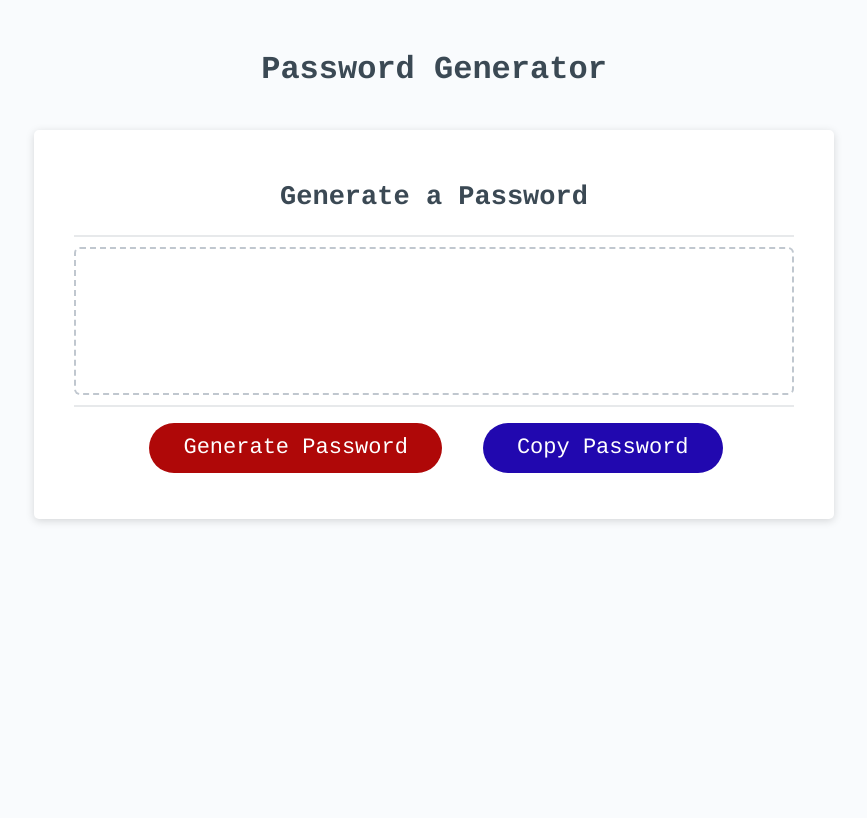
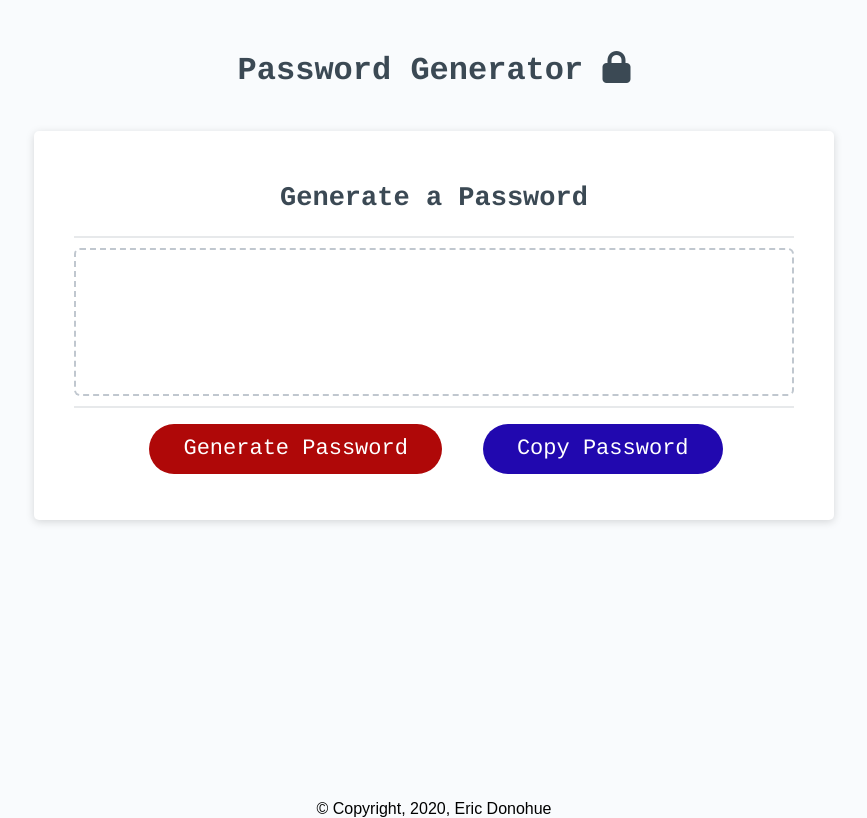
Before and after one commit to edonohue8/javascript-pw-generator, a plain HTML site: page index.html in a window 1280 px wide. Shown: the whole page, without its empty margins (206-1073 px from the left). Drawn offline with Linux system fonts and the light colour scheme.

Commit message:
added lock icon to h1 and added footer

```diff
--- a/index.html
+++ b/index.html
@@ -5,13 +5,17 @@
     <meta name="viewport" content="width=device-width, initial-scale=1.0" />
     <meta http-equiv="X-UA-Compatible" content="ie=edge" />
     <title>Password Generator</title>
+
+    <!--Stylesheet for icon-->
+    <script src="https://kit.fontawesome.com/b0651f0518.js" crossorigin="anonymous"></script>
+
     <link rel="stylesheet" href="style.css" />
   </head>
 
   <body>
     <main class="wrapper">
       <header>
-        <h1 class="h1">Password Generator</h1>
+        <h1 class="h1">Password Generator <i class="fas fa-lock"></i></h1>
       </header>
       <section class="card">
         <article class="card-header">
@@ -33,6 +37,14 @@
 
       </section>
     </main>
+
+    <!--My footer-->
+    <footer class="footer">
+      <section>
+        <article>&#169; Copyright, 2020, Eric Donohue</article>
+      </section>
+    </footer>
+
     <script src="script.js"></script>
   </body>
 
--- a/style.css
+++ b/style.css
@@ -145,6 +145,10 @@ button[disabled] {
   overflow: hidden;
 }
 
+.footer {
+  text-align: center;
+}
+
 @media (max-width: 690px) {
   .btn {
     font-size: 1rem;
```
